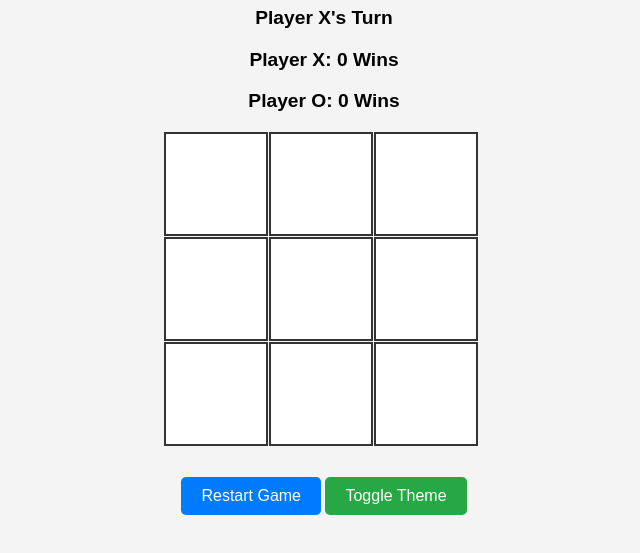
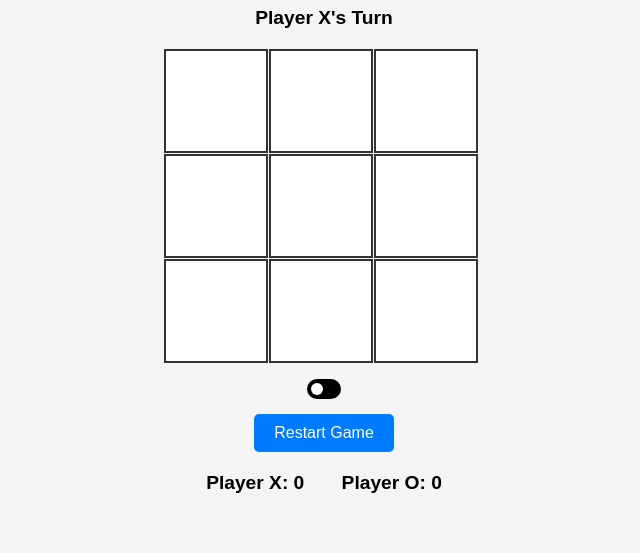
Before and after one commit to MahimaMapala/TicTacToe, a plain HTML site: page index.html in a window 1280 px wide. Shown: the part 81-634 px from the top of the page, without its empty margins (316-956 px from the left). Drawn offline with Linux system fonts and the light colour scheme.

Commit message:
score adjustment and slider

```diff
--- a/index.html
+++ b/index.html
@@ -8,19 +8,27 @@
 </head>
 <body>
     <h1>Tic Tac Toe</h1>
+
     <div class="status">Player X's Turn</div>
 
+    <div class="board" id="board"></div>
+
     <!-- Win Counters -->
+    <label class="switch">
+    <input type="checkbox" onchange="toggleTheme()">
+    <span class="slider"></span>
+    </label><br>
+
+    <button class="reset" onclick="resetGame()">Restart Game</button>
+
+
+    <!-- Theme Toggle Button -->
+
+
     <div class="scoreboard">
-        <p>Player X: <span id="scoreX">0</span> Wins</p>
-        <p>Player O: <span id="scoreO">0</span> Wins</p>
+        <p>Player X: <span id="scoreX">0</span>&nbsp;&nbsp;&nbsp;&nbsp;&nbsp;&nbsp; Player O: <span id="scoreO">0</span> </p>
     </div>
 
-    <div class="board" id="board"></div>
-    <button class="reset" onclick="resetGame()">Restart Game</button>
-
-    <!-- Theme Toggle Button -->
-    <button class="theme-toggle" onclick="toggleTheme()">Toggle Theme</button>
 
     <!-- Popup Modal -->
     <div class="popup" id="popup">
--- a/styles.css
+++ b/styles.css
@@ -138,6 +138,54 @@ body.dark-mode .cell {
     font-weight: bold;
 }
 
+
+/* Style the switch */
+.switch {
+    position: relative;
+    display: inline-block;
+    width: 34px;
+    height: 20px;
+  }
+
+  .switch input {
+    opacity: 0;
+    width: 0;
+    height: 0;
+  }
+
+  .slider {
+    position: absolute;
+    cursor: pointer;
+    top: 0;
+    left: 0;
+    right: 0;
+    bottom: 0;
+    background-color: #000000;
+    transition: 0.4s;
+    border-radius: 34px;
+  }
+
+  .slider:before {
+    position: absolute;
+    content: "";
+    height: 12px;
+    width: 12px;
+    border-radius: 50%;
+    left: 4px;
+    bottom: 4px;
+    background-color: white;
+    transition: 0.4s;
+  }
+
+  input:checked + .slider {
+    background-color: #ccc;
+  }
+
+  input:checked + .slider:before {
+    transform: translateX(14px);
+  }
+
+
 /* Mobile responsiveness */
 @media (max-width: 400px) {
     .board {
```
